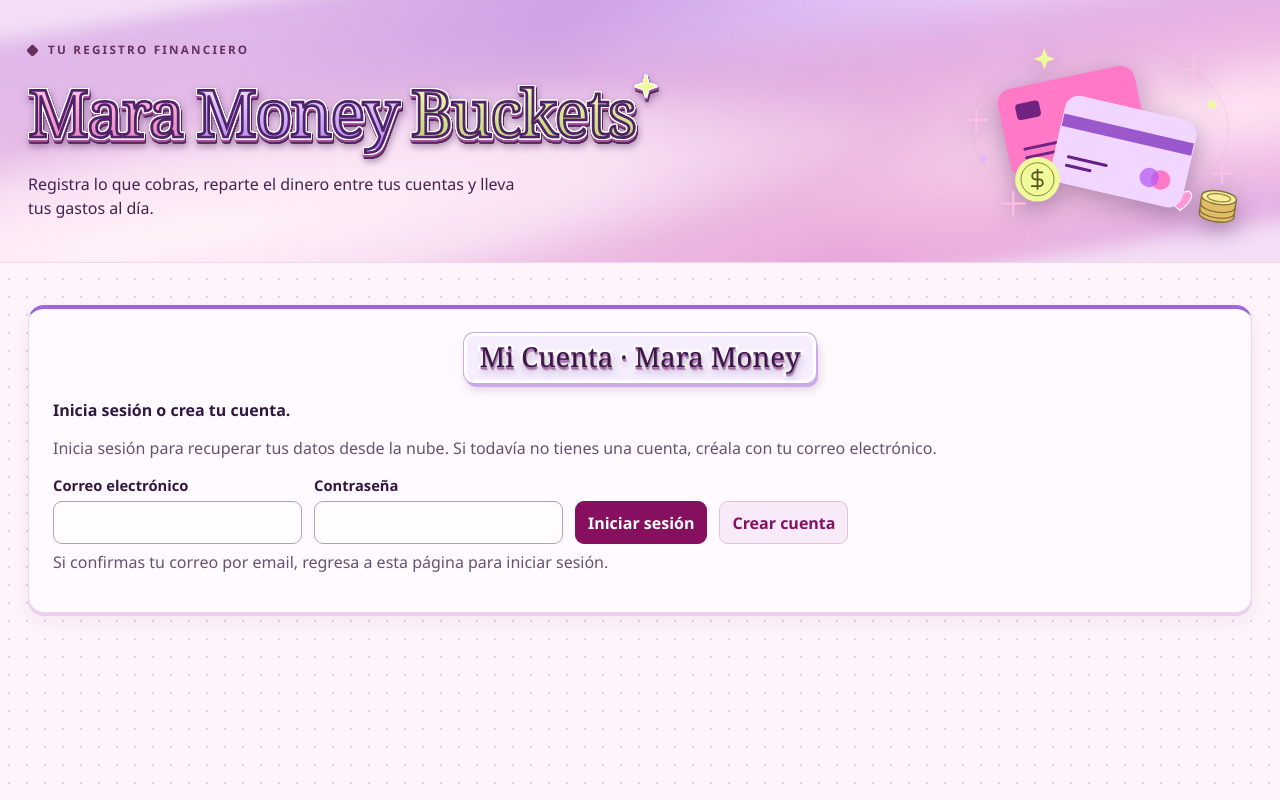
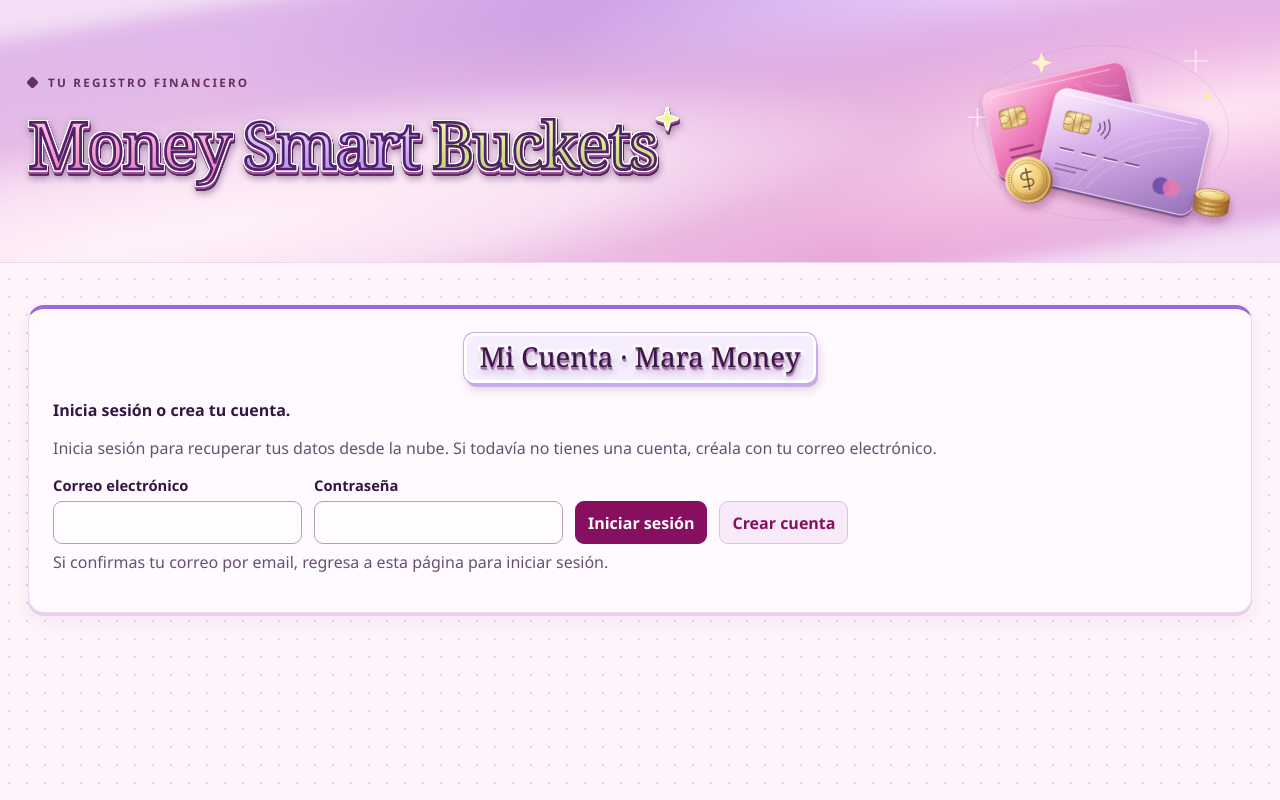
Before and after one commit to marieangonzalez/mara-money-buckets, a plain HTML site: page index.html in a window 1280 px wide. Drawn offline with nearby package versions, Linux system fonts and the light colour scheme.

Commit message:
Actualiza el encabezado de Money Smart Buckets

```diff
--- a/index.html
+++ b/index.html
@@ -3,7 +3,7 @@
 <head>
 <meta charset="utf-8">
 <meta name="viewport" content="width=device-width,initial-scale=1">
-<title>Mara Money Buckets</title>
+<title>Money Smart Buckets</title>
 <style>
 @font-face {
   font-family: "Mara Shooting Star";
@@ -131,7 +131,6 @@ header::after {
   clip-path: polygon(50% 0, 61% 38%, 100% 50%, 61% 62%, 50% 100%, 39% 62%, 0 50%, 39% 38%);
   content: "";
 }
-.hero-description { max-width: 500px; margin: 17px 0 0; color: #44234f; }
 .hero-art { justify-self: end; display: block; width: min(100%, 330px); height: auto; }
 .nav-bar { border-bottom: 1px solid var(--line); background: #fff8fa; }
 .quick-links { display: flex; flex-wrap: wrap; gap: 6px; padding: 10px 24px; }
@@ -259,7 +258,6 @@ td button, .money { white-space: nowrap; }
 
 /* Candy colors and sticker details */
 .hero { position: relative; }
-.hero-art { filter: drop-shadow(0 8px 12px #250d3c55); }
 .quick-links a:nth-child(3n+1) { background: #fce0f1; }
 .quick-links a:nth-child(3n+2) { background: #ede1ff; color: #59267d; }
 .quick-links a:nth-child(3n) { background: #eef5bd; color: #485020; }
@@ -317,37 +315,81 @@ body.cloud-locked .quick-links { display:none; }
 <div class="hero">
   <div>
     <p class="hero-tag">Tu registro financiero</p>
-    <h1 class="brand"><span>Mara</span> <span>Money</span> <span>Buckets</span></h1>
-    <p class="hero-description">Registra lo que cobras, reparte el dinero entre tus cuentas y lleva tus gastos al día.</p>
+    <h1 class="brand"><span>Money</span> <span>Smart</span> <span>Buckets</span></h1>
   </div>
   <svg class="hero-art" viewBox="0 0 340 220" aria-hidden="true" focusable="false">
-    <ellipse cx="184" cy="109" rx="132" ry="91" fill="none" stroke="#e1a9c4" stroke-opacity=".34"/>
-    <circle cx="187" cy="109" r="81" fill="#f8cadc" fill-opacity=".09"/>
-    <path d="M266 177c-8-11-22-1 0 15 22-16 8-26 0-15Z" fill="#ff96d6" stroke="#fff0fa" stroke-width="1.4"/>
-    <path d="m126 25 3 8 8 3-8 3-3 8-3-8-8-3 8-3Z" fill="#effb9b"/>
-    <circle cx="299" cy="83" r="4" fill="#effb9b"/>
-    <circle cx="63" cy="139" r="3.5" fill="#e2b5ff"/>
-    <path d="M56 88v22m-11-11h22M280 31v32m-16-16h32M309 143v21m-10-10h20M94 173v24m-12-12h24" stroke="#ffc0e6" stroke-width="2" stroke-linecap="round"/>
-    <g transform="rotate(-12 151 100)">
-      <rect x="83" y="55" width="144" height="93" rx="15" fill="#ff79c7"/>
-      <rect x="100" y="72" width="25" height="17" rx="4" fill="#722382"/>
-      <path d="M101 119h53m-53 9h30" stroke="#722382" stroke-width="3" stroke-linecap="round"/>
+    <defs>
+      <linearGradient id="hero-pink-card" x2="1" y2="1">
+        <stop stop-color="#ffd2ea"/><stop offset=".41" stop-color="#ed70b3"/><stop offset="1" stop-color="#9a3d8a"/>
+      </linearGradient>
+      <linearGradient id="hero-purple-card" x2=".88" y2="1">
+        <stop stop-color="#fff2ff"/><stop offset=".44" stop-color="#d6abea"/><stop offset="1" stop-color="#9871ba"/>
+      </linearGradient>
+      <linearGradient id="hero-chip-metal" x2="1" y2="1">
+        <stop stop-color="#a77838"/><stop offset=".27" stop-color="#fff1b0"/>
+        <stop offset=".57" stop-color="#d8b268"/><stop offset=".77" stop-color="#f9dfa2"/><stop offset="1" stop-color="#ad7a3a"/>
+      </linearGradient>
+      <radialGradient id="hero-coin-face" cx=".35" cy=".24" r=".8">
+        <stop stop-color="#fff5bd"/><stop offset=".6" stop-color="#efcd77"/><stop offset="1" stop-color="#b68034"/>
+      </radialGradient>
+      <linearGradient id="hero-coin-edge" x2="1" y2="0">
+        <stop stop-color="#9a652c"/><stop offset=".38" stop-color="#ebc877"/><stop offset=".73" stop-color="#c38a40"/><stop offset="1" stop-color="#925725"/>
+      </linearGradient>
+      <pattern id="hero-card-grain" width="4" height="4" patternUnits="userSpaceOnUse">
+        <path d="M0 1h4M0 3h4" stroke="#fff" stroke-width=".4" stroke-opacity=".22"/>
+      </pattern>
+      <filter id="hero-object-shadow" x="-30%" y="-35%" width="165%" height="180%">
+        <feDropShadow dx="1" dy="5" stdDeviation="5" flood-color="#52204f" flood-opacity=".35"/>
+      </filter>
+      <g id="hero-card-chip">
+        <rect width="27" height="20" rx="4" fill="url(#hero-chip-metal)" stroke="#996b3d" stroke-width=".65"/>
+        <path d="M0 6h6l4 4-4 4H0m27-8h-6l-4 4 4 4h6M10 0v20M17 0v20" fill="none" stroke="#8b603a" stroke-width=".7"/>
+        <path d="M3 3h21" stroke="#fff4c9" stroke-linecap="round" opacity=".72"/>
+      </g>
+      <g id="hero-stacked-coin">
+        <path d="M-18 0v4c0 4 8 7 18 7s18-3 18-7V0Z" fill="url(#hero-coin-edge)" stroke="#92602c" stroke-width=".75"/>
+        <path d="M-14 6v2m4-1v2m4-1v2m4-1v2m4-2v2m4-3v2m4-3v2m4-3v2" stroke="#815023" stroke-width=".6" opacity=".55"/>
+        <ellipse rx="18" ry="7" fill="url(#hero-coin-face)" stroke="#a77133" stroke-width=".8"/>
+        <ellipse rx="13.8" ry="4.7" fill="none" stroke="#ae7735" stroke-width=".65"/>
+        <path d="M-12-3q10-5 22-1" fill="none" stroke="#fff2bd" stroke-width=".85" stroke-linecap="round"/>
+      </g>
+    </defs>
+    <ellipse cx="184" cy="112" rx="132" ry="90" fill="none" stroke="#c892b8" opacity=".28"/>
+    <path d="m123 29 3 8 8 3-8 3-3 8-3-8-8-3 8-3Z" fill="#fff4c7"/>
+    <circle cx="294" cy="75" r="3.4" fill="#f9eca6"/>
+    <path d="M57 87v18m-9-9h18M282 27v22m-11-11h22" stroke="#ffe7f6" stroke-width="1.5" stroke-linecap="round"/>
+    <g filter="url(#hero-object-shadow)" transform="rotate(-13 145 102)">
+      <rect x="69" y="55" width="151" height="95" rx="12" fill="#934079"/>
+      <rect x="69" y="53" width="151" height="94" rx="12" fill="url(#hero-pink-card)" stroke="#ffc5e5" stroke-width=".8"/>
+      <rect x="70" y="54" width="149" height="92" rx="11" fill="url(#hero-card-grain)"/>
+      <path d="M77 66q-1-5 6-7h122" fill="none" stroke="#fff4fa" stroke-opacity=".62"/>
+      <path d="M179 65q10 11 31 12m-44-12q14 20 44 23m-54-22q15 27 54 32" fill="none" stroke="#ffe4f3" stroke-opacity=".34"/>
+      <use href="#hero-card-chip" x="83" y="75"/>
+      <path d="M86 117h24m-24 8h39" stroke="#722751" stroke-opacity=".69" stroke-width="2.3" stroke-linecap="round"/>
     </g>
-    <g transform="rotate(13 206 129)">
-      <rect x="139" y="85" width="139" height="92" rx="15" fill="#f1d7ff"/>
-      <path d="M140 113h137" stroke="#9b58cc" stroke-width="13"/>
-      <path d="M154 149h40m-40 9h25" stroke="#672085" stroke-width="3" stroke-linecap="round"/>
-      <circle cx="252" cy="151" r="10" fill="#ff79c7"/>
-      <circle cx="240" cy="151" r="10" fill="#b45cf0" fill-opacity=".75"/>
+    <g filter="url(#hero-object-shadow)" transform="rotate(13 208 128)">
+      <rect x="127" y="84" width="164" height="101" rx="13" fill="#77508c"/>
+      <rect x="127" y="81" width="164" height="101" rx="13" fill="url(#hero-purple-card)" stroke="#fce7ff" stroke-width=".9"/>
+      <rect x="128" y="82" width="162" height="99" rx="12" fill="url(#hero-card-grain)"/>
+      <path d="M134 95q1-8 11-8h131" fill="none" stroke="#fff" stroke-opacity=".62"/>
+      <path d="M179 177q26-49 103-68m-113 67q29-60 113-76m-122 77q34-68 116-84" fill="none" stroke="#fff6ff" stroke-opacity=".25"/>
+      <use href="#hero-card-chip" x="142" y="103"/>
+      <path d="M178 109q3 4 0 8m4-11q5 7 0 14m4-17q7 10 0 20" fill="none" stroke="#593771" stroke-width="1.3" stroke-linecap="round"/>
+      <path d="M144 143h14m9 0h14m9 0h14m9 0h14" stroke="#f8eafa" stroke-width="2.3" stroke-linecap="round"/>
+      <path d="M144 143h14m9 0h14m9 0h14m9 0h14" stroke="#5a376d" stroke-width="1.6" stroke-linecap="round" transform="translate(0 -.8)"/>
+      <path d="M143 159h33m-33 5h22" stroke="#5e3d74" stroke-width="1.3" stroke-opacity=".75" stroke-linecap="round"/>
+      <circle cx="254" cy="157" r="9" fill="#7652aa"/><circle cx="265" cy="157" r="9" fill="#e778b2" fill-opacity=".86"/>
     </g>
-    <circle cx="119" cy="160" r="23" fill="#effb9b"/>
-    <circle cx="119" cy="160" r="17" fill="none" stroke="#897e34"/>
-    <path d="M124 153h-7a3.5 3.5 0 0 0 0 7h4a3.5 3.5 0 0 1 0 7h-8m6-17v20" fill="none" stroke="#5c501d" stroke-width="1.8" stroke-linecap="round"/>
-    <g transform="translate(306 179) rotate(8)" stroke="#82713b" stroke-width="1.4">
-      <path d="M-18 0v18c0 4 8 7 18 7s18-3 18-7V0Z" fill="#e2bd66"/>
-      <path d="M-18 8c0 4 8 7 18 7s18-3 18-7M-18 14c0 4 8 7 18 7s18-3 18-7" fill="none"/>
-      <ellipse rx="18" ry="7" fill="#f5ef9c"/>
-      <ellipse rx="12" ry="4" fill="none" stroke="#a38843"/>
+    <g filter="url(#hero-object-shadow)" transform="translate(109 160) rotate(-11)">
+      <circle cx="1.9" cy="1.7" r="23" fill="url(#hero-coin-edge)" stroke="#97602c"/>
+      <circle r="22.8" fill="url(#hero-coin-face)" stroke="#fff0b8" stroke-width=".9"/>
+      <circle r="19.6" fill="none" stroke="#9c652e" stroke-width="1.2" stroke-dasharray="1 1.45"/>
+      <circle r="16.9" fill="none" stroke="#bb813d" stroke-width=".8"/>
+      <path d="M5-7h-8a3.5 3.5 0 0 0 0 7h5a3.5 3.5 0 0 1 0 7h-8M0-11v22" fill="none" stroke="#fff0b7" stroke-width="2.4" stroke-linecap="round" transform="translate(0 1)"/>
+      <path d="M5-7h-8a3.5 3.5 0 0 0 0 7h5a3.5 3.5 0 0 1 0 7h-8M0-11v22" fill="none" stroke="#845023" stroke-width="1.8" stroke-linecap="round"/>
+    </g>
+    <g filter="url(#hero-object-shadow)" transform="translate(299 178) rotate(8)">
+      <use href="#hero-stacked-coin" y="9"/><use href="#hero-stacked-coin" y="4"/><use href="#hero-stacked-coin" y="-1"/>
     </g>
   </svg>
 </div>
```
